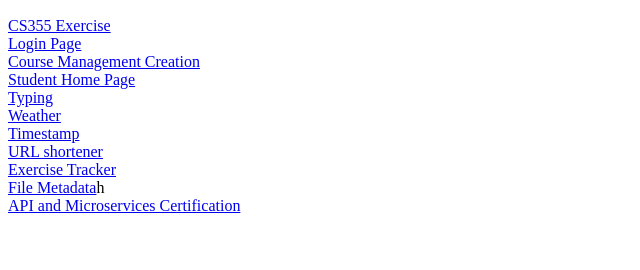
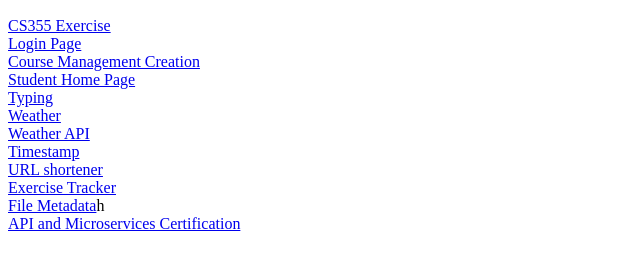
Before and after one commit to yinan0319/yinan0319.github.io, a plain HTML site: page index.html in a window 1280 px wide. Shown: the part 110-380 px from the top of the page, without its empty margins (0-640 px from the left). Drawn offline with Linux system fonts and the light colour scheme.

Commit message:
Update index.html

```diff
--- a/index.html
+++ b/index.html
@@ -10,6 +10,7 @@
 <a href="https://yinan0319.github.io/Studenthomepage.html">Student Home Page</a><br>
 <a href="https://yinan0319.github.io/Typing/typing.html">Typing</a><br>
 <a href="https://yinan0319.github.io/Weather/weather.html">Weather</a><br>
+<a href="https://codepen.io/yinan0319/pen/JjWbXZe">Weather API</a><br>
 <a href="https://boilerplate-project-timestamp.yinan0319.repl.co/">Timestamp</a><br>
 <a href="https://boilerplate-project-headerparser.yinan0319.repl.co/>Request Header</a><br>
 <a href="https://boilerplate-project-urlshortener-1.yinan0319.repl.co/">URL shortener</a><br>
```
